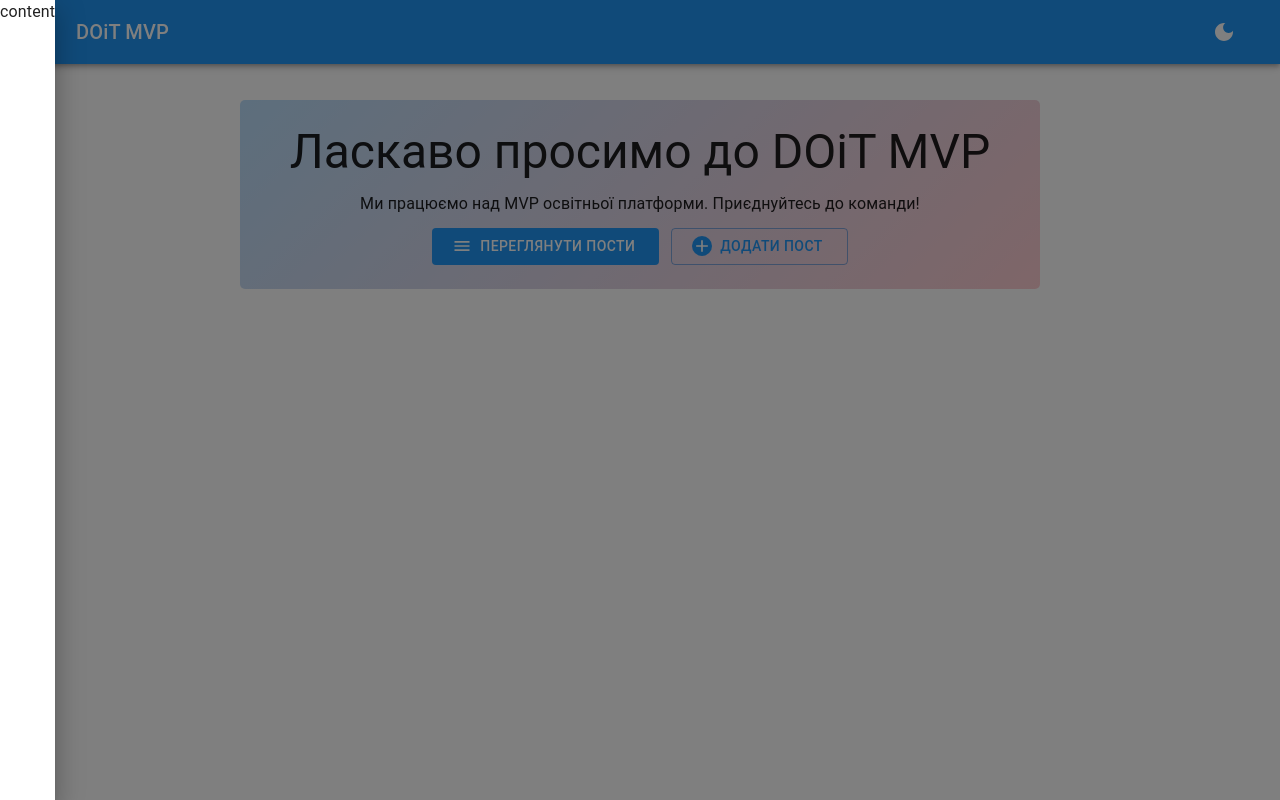
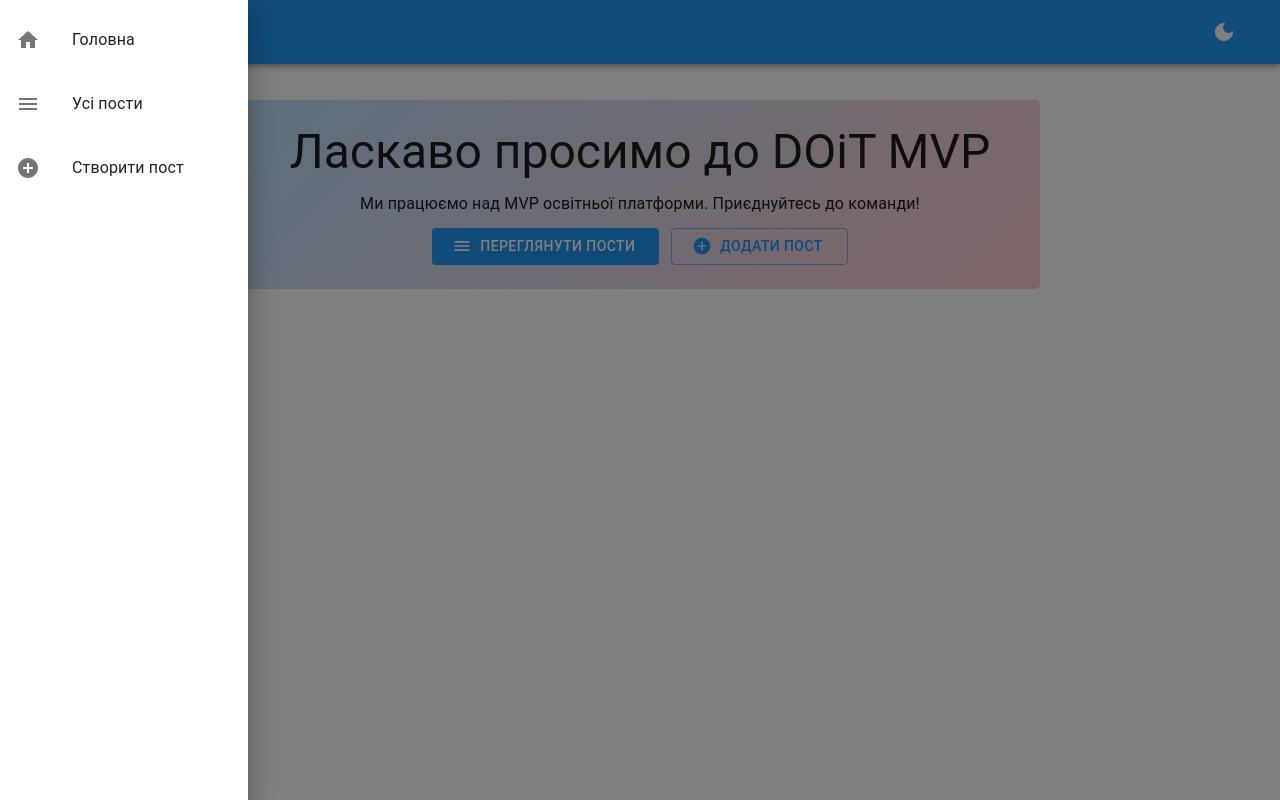
Before and after one commit to Gagun45/DOiT_MVP, a Next.js app: page / in a window 1280 px wide. Both pictures are taken after a click on the button 36 px from the left and 32 px from the top of the page. Built offline with nearby package versions, Linux system fonts and the light colour scheme.

Commit message:
pre /posts

```diff
--- a/components/Header/AppDrawer/AppDrawer.tsx
+++ b/components/Header/AppDrawer/AppDrawer.tsx
@@ -1,14 +1,31 @@
-import { Drawer } from "@mui/material";
+import { Drawer, List } from "@mui/material";
+import { Home, Menu, AddCircle } from "@mui/icons-material";
+import type { DrawerLinkInterface } from "@/utils/types";
+import LinkItem from "./LinkItem/LinkItem";
 
 interface Props {
   drawerIsOpen: boolean;
   setDrawerIsOpen: React.Dispatch<React.SetStateAction<boolean>>;
 }
 
+const LINKS: DrawerLinkInterface[] = [
+  { label: "Головна", icon: Home, href: "/" },
+  { label: "Усі пости", icon: Menu, href: "/posts" },
+  { label: "Створити пост", icon: AddCircle, href: "posts/create" },
+];
+
 const AppDrawer = ({ drawerIsOpen, setDrawerIsOpen }: Props) => {
   return (
-    <Drawer open={drawerIsOpen} onClose={() => setDrawerIsOpen(false)}>
-      content
+    <Drawer
+      sx={{ display: "flex", flexDirection: "column" }}
+      open={drawerIsOpen}
+      onClose={() => setDrawerIsOpen(false)}
+    >
+      <List>
+        {LINKS.map((link) => (
+          <LinkItem link={link} key={link.label} />
+        ))}
+      </List>
     </Drawer>
   );
 };
--- /dev/null
+++ b/components/Header/AppDrawer/LinkItem/LinkItem.tsx
@@ -0,0 +1,30 @@
+import type { DrawerLinkInterface } from "@/utils/types";
+import {
+  ListItem,
+  ListItemButton,
+  ListItemIcon,
+  ListItemText,
+} from "@mui/material";
+import Link from "next/link";
+
+interface Props {
+  link: DrawerLinkInterface;
+}
+
+const LinkItem = ({ link }: Props) => {
+  return (
+    <ListItem key={link.label} sx={{ paddingLeft: "0" }}>
+      <ListItemButton
+        LinkComponent={Link}
+        href={link.href}
+        sx={{ paddingRight: "48px", borderRadius: "2px" }}
+      >
+        <ListItemIcon>
+          <link.icon />
+        </ListItemIcon>
+        <ListItemText primary={link.label} />
+      </ListItemButton>
+    </ListItem>
+  );
+};
+export default LinkItem;
--- a/components/Header/HeroSection/AddPostLink/AddPostLink.tsx
+++ b/components/Header/HeroSection/AddPostLink/AddPostLink.tsx
@@ -1,21 +1,13 @@
 import { Button } from "@mui/material";
 import Link from "next/link";
-import { Add } from "@mui/icons-material";
+import { AddCircle } from "@mui/icons-material";
 
 const AddPostLink = () => {
   return (
     <Link href={"/posts/create"}>
       <Button
         variant="outlined"
-        startIcon={
-          <Add
-            sx={(t) => ({
-              bgcolor: "var(--color-primary)",
-              color: t.palette.background.default,
-              borderRadius: "100%",
-            })}
-          />
-        }
+        startIcon={<AddCircle />}
         sx={{
           color: "var(--color-primary)",
           paddingX: "24px",
--- /dev/null
+++ b/utils/types.ts
@@ -0,0 +1,7 @@
+import type { ElementType } from "react";
+
+export interface DrawerLinkInterface {
+  label: string;
+  href: string;
+  icon: ElementType;
+}
```
